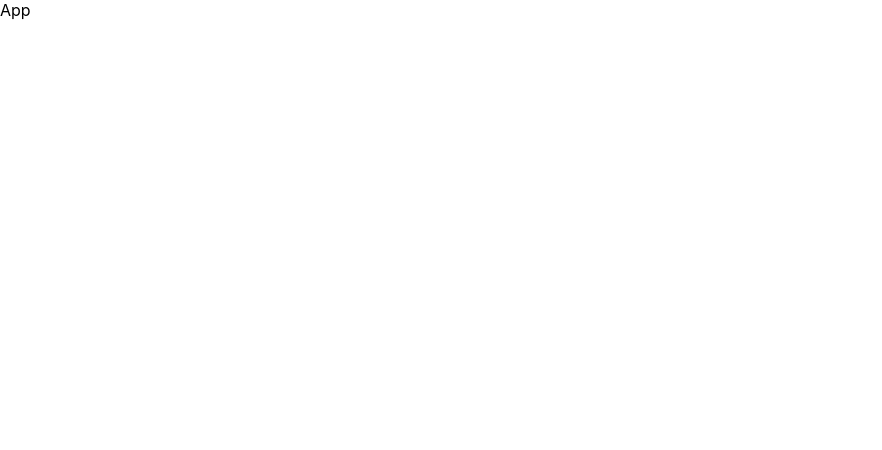
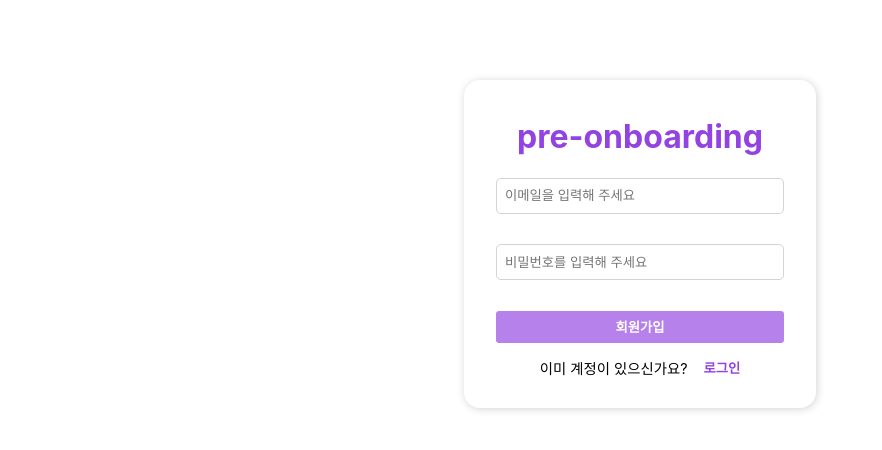
Before and after one commit to robin14dev/wanted-pre-onboarding-frontend, a React (Create React App) app: page /signup in a window 1280 px wide. Shown: the top 450 px of the page, without its empty margins (0-882 px from the left). Built offline with nearby package versions, Linux system fonts and the light colour scheme.

Commit message:
Feat: add Signup component
- 회원가입 컴포넌트를 구현합니다.
- 입력값에 유효성 검사를 통과해야지만 회원가입이 성공하도록 구현 합니다다

```diff
--- a/package.json
+++ b/package.json
@@ -6,9 +6,13 @@
     "@testing-library/jest-dom": "^5.16.5",
     "@testing-library/react": "^13.4.0",
     "@testing-library/user-event": "^13.5.0",
+    "axios": "^1.3.3",
+    "dotenv": "^16.0.3",
     "react": "^18.2.0",
     "react-dom": "^18.2.0",
+    "react-router-dom": "^6.8.1",
     "react-scripts": "5.0.1",
+    "styled-components": "^5.3.6",
     "web-vitals": "^2.1.4"
   },
   "scripts": {
--- a/src/App.css
+++ b/src/App.css
@@ -0,0 +1,13 @@
+button {
+  background: inherit;
+  border: none;
+  box-shadow: none;
+  border-radius: 0;
+  padding: 0;
+  overflow: visible;
+  cursor: pointer;
+}
+
+input {
+  border: none;
+}
--- a/src/App.jsx
+++ b/src/App.jsx
@@ -1,7 +1,21 @@
+import { BrowserRouter, Route, Routes } from "react-router-dom";
 import "./App.css";
+import Login from "./components/Login";
+import Signup from "./components/Signup";
+import Todo from "./components/Todo";
 
 function App() {
-  return <div className="App">App</div>;
+  return (
+    <div className="App">
+      <BrowserRouter>
+        <Routes>
+          <Route path="/signup" element={<Signup />} />
+          <Route path="/login" element={<Login />} />
+          <Route path="todo" element={<Todo />} />
+        </Routes>
+      </BrowserRouter>
+    </div>
+  );
 }
 
 export default App;
--- /dev/null
+++ b/src/components/Login.jsx
@@ -0,0 +1,7 @@
+import React from "react";
+
+const Login = () => {
+  return <div>Login</div>;
+};
+
+export default Login;
--- /dev/null
+++ b/src/components/Signup.jsx
@@ -0,0 +1,197 @@
+import axios from "axios";
+import React, { useState } from "react";
+import { useNavigate } from "react-router-dom";
+import styled from "styled-components";
+const Container = styled.div`
+  width: 20rem;
+  border-radius: 1rem;
+  padding: 1rem;
+  margin: 0 auto;
+  margin-top: 5rem;
+  background-color: white;
+  box-shadow: 1px 1px 0.5rem lightgray;
+  display: flex;
+  flex-flow: column;
+
+  align-items: center;
+
+  .header {
+    h1 {
+      color: #9343e1;
+    }
+  }
+  form {
+    width: 90%;
+    display: flex;
+    flex-flow: column;
+
+    .valid-msg {
+      height: 1.5rem;
+      font-size: 0.8rem;
+      padding: 0.2rem;
+      color: #9343e1;
+    }
+
+    input {
+      height: 2rem;
+      border: 1px solid lightgray;
+      border-radius: 0.3rem;
+      padding-left: 0.5rem;
+    }
+
+    button {
+      transition: background-color 0.5s;
+      width: 100%;
+      background-color: #9343e1;
+      color: white;
+      height: 2rem;
+      border-radius: 0.2rem;
+      font-weight: 600;
+      &:disabled {
+        background-color: #9243e1aa;
+      }
+    }
+  }
+  .login {
+    display: flex;
+    font-size: 0.9rem;
+    button {
+      margin-left: 1rem;
+      font-weight: 600;
+      color: #9343e1;
+    }
+  }
+`;
+
+const validate = (type, value) => {
+  return validRgx[type].test(value) ? true : false;
+};
+
+const validRgx = {
+  email: /^.*(@).*/,
+  password: /^.{8,}$/,
+};
+
+const validMsg = {
+  email: "이메일은 @을 포함해야 합니다",
+  password: "비밀번호는 8자 이상이어야 합니다",
+};
+
+const Signup = () => {
+  const [userInfo, setUserInfo] = useState({
+    email: { text: "", isValid: false },
+    password: { text: "", isValid: false },
+  });
+  const [alert, setAlert] = useState({ email: "", password: "" });
+
+  const onChangeHandler = (e) => {
+    const type = e.target.dataset.testid.split("-")[0];
+    const value = e.target.value;
+    setUserInfo((prevInfo) => {
+      const nextInfo = {
+        ...prevInfo,
+        [type]: { ...prevInfo[type], text: value },
+      };
+      return nextInfo;
+    });
+
+    const isValid = validate(type, value);
+
+    setUserInfo((prevInfo) => {
+      const nextInfo = { ...prevInfo, [type]: { ...prevInfo[type], isValid } };
+      return nextInfo;
+    });
+    if (isValid) {
+      console.log("here");
+      setAlert((prev) => ({ ...prev, [type]: "" }));
+    } else {
+      console.log("false");
+
+      setAlert((prev) => ({ ...prev, [type]: validMsg[type] }));
+    }
+  };
+  const navigate = useNavigate();
+  const onSubmitHandler = async (e) => {
+    e.preventDefault();
+
+    try {
+      const result = await axios.post(
+        `${process.env.REACT_APP_WAS}/auth/signup`,
+        {
+          email: userInfo.email.text,
+          password: userInfo.password.text,
+        },
+        { headers: { "Content-Type": "application/json" } }
+      );
+      console.log(result);
+      if (result.status === 201 && result.statusText === "Created") {
+        console.log("here");
+        navigate("/login");
+      }
+    } catch (error) {
+      console.log(error);
+    }
+  };
+  /*
+  Assignment 1
+회원가입과 로그인 페이지에 이메일과 비밀번호의 유효성 검사기능을 구현해주세요
+
+이메일 조건: @ 포함
+비밀번호 조건: 8자 이상
+이메일과 비밀번호의 유효성 검사 조건은 별도의 추가 조건 부여 없이 위의 조건대로만 진행해주세요 (e.g. 비밀번호 유효성 검사에 특수문자 포함 등의 새로운 조건을 추가하는 행위를 지양해주세요)
+입력된 이메일과 비밀번호가 유효성 검사를 통과하지 못한다면 button에 disabled 속성을 부여해주세요
+
+보안 상 실제 사용하고 계신 이메일과 패스워드말고 테스트용 이메일, 패스워드 사용을 권장드립니다.
+
+Assignment 2
+회원가입 페이지에서 버튼을 클릭 시 회원가입을 진행하고 회원가입이 정상적으로 완료되었을 시 /signin 경로로 이동해주세요
+
+
+  */
+
+  const { email, password } = userInfo;
+
+  return (
+    <Container>
+      <div className="header">
+        {/* <img alt="logo"></img> */}
+        <h1>pre-onboarding</h1>
+      </div>
+      <form onSubmit={onSubmitHandler}>
+        <input
+          type="text"
+          required
+          data-testid="email-input"
+          placeholder="이메일을 입력해 주세요"
+          onChange={onChangeHandler}
+          value={email.text}
+        ></input>
+        <div className="valid-msg">{email.text && alert.email}</div>
+        <input
+          type="password"
+          required
+          data-testid="password-input"
+          placeholder="비밀번호를 입력해 주세요"
+          onChange={onChangeHandler}
+          value={password.text}
+        ></input>
+        <div className="valid-msg">{password.text && alert.password}</div>
+        <button
+          type="submit"
+          data-testid="signup-button"
+          disabled={!email.isValid || !password.isValid}
+        >
+          회원가입
+        </button>
+      </form>
+      <div className="login">
+        <p>이미 계정이 있으신가요?</p>
+        <button data-testid="signin-button" onClick={() => navigate("/login")}>
+          로그인
+        </button>
+      </div>
+    </Container>
+  );
+};
+
+export default Signup;
--- /dev/null
+++ b/src/components/Todo.jsx
@@ -0,0 +1,7 @@
+import React from "react";
+
+const Todo = () => {
+  return <div></div>;
+};
+
+export default Todo;
```
Also changed, not shown: 2 other files (tests, documents, lock files or other folders).
